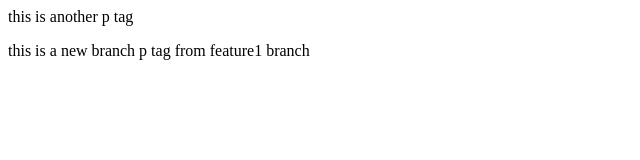
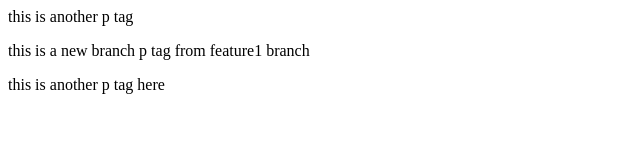
Before and after one commit to MominAnxs/localrepo, a plain HTML site: page index.html in a window 1280 px wide. Shown: the whole page, without its empty margins (0-640 px from the left). Drawn offline with Linux system fonts and the light colour scheme.

Commit message:
updated index again

```diff
--- a/index.html
+++ b/index.html
@@ -1,2 +1,3 @@
 <p>this is another p tag</p>
 <p>this is a new branch p tag from feature1 branch</p>
+<p>this is another p tag here</p>
```
